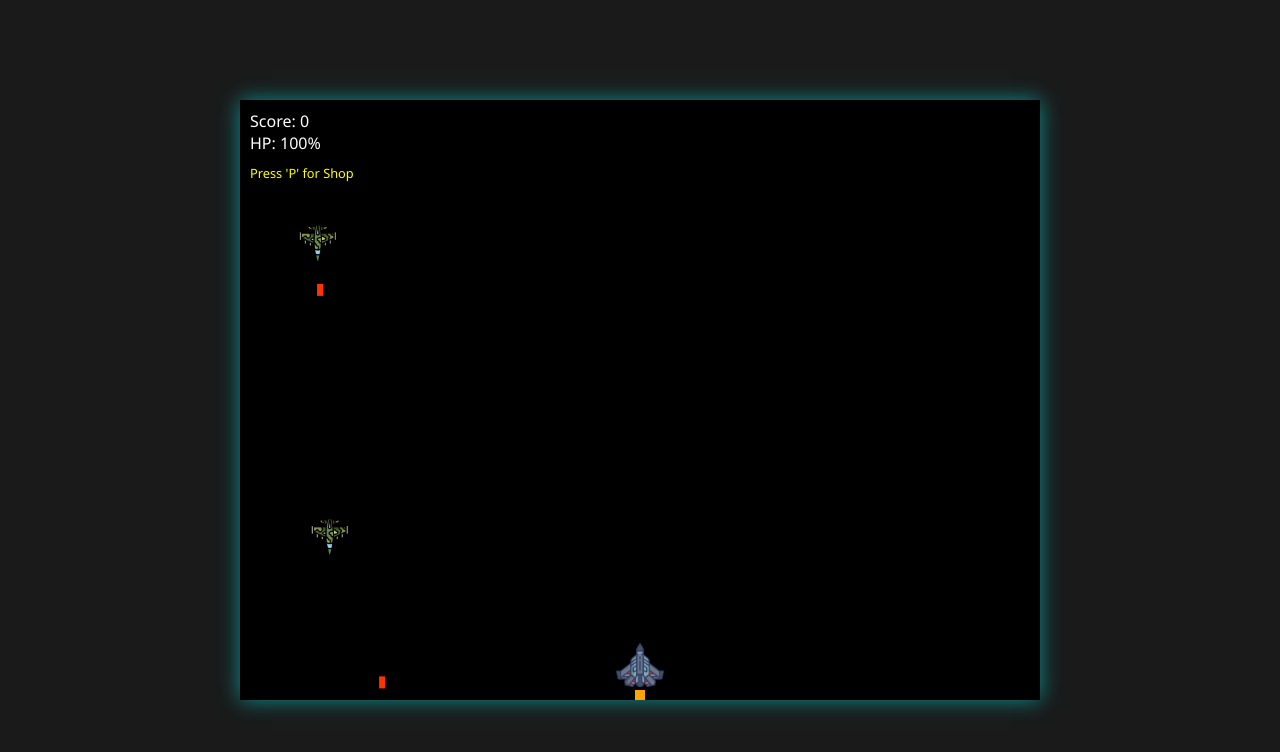
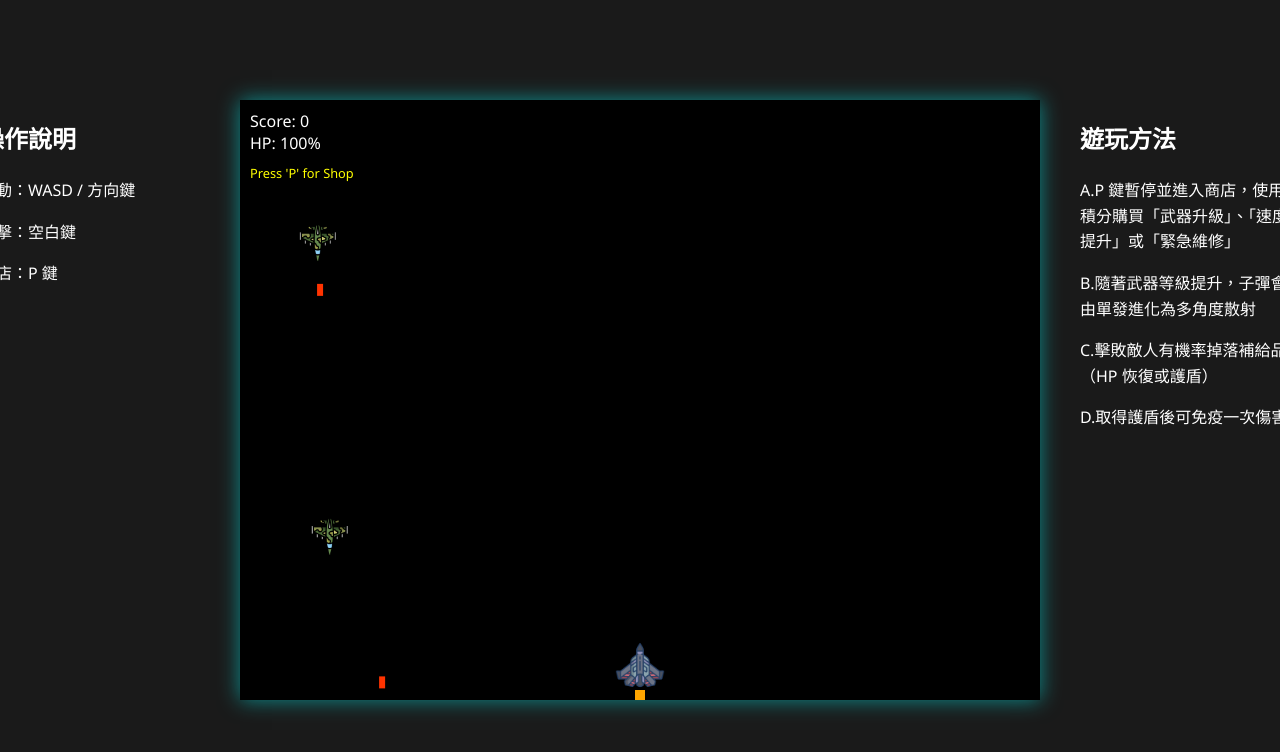
Before and after one commit to johnnychou1107/SpaceGuardian, a plain HTML site: page index.html in a window 1280 px wide. Drawn offline with Linux system fonts and the light colour scheme.

Commit message:
Add files via upload

```diff
--- a/index.html
+++ b/index.html
@@ -15,6 +15,18 @@
             align-items: center;
             height: 100vh;
         }
+
+        #mainWrapper {
+            display: flex;
+            align-items: flex-start;
+            gap: 40px;
+        }
+
+        .sidebar {
+            width: 220px;
+            line-height: 1.6;
+        }
+
         #gameContainer {
             position: relative;
             box-shadow: 0 0 20px rgba(0, 255, 255, 0.5);
@@ -33,6 +45,14 @@
 </head>
 <body>
 
+<div id="mainWrapper">
+    <div class="sidebar">
+        <h2>操作說明</h2>
+        <p>移動：WASD / 方向鍵</p>
+        <p>射擊：空白鍵</p>
+        <p>商店：P 鍵</p>
+    </div>
+
     <div id="gameContainer">
         <canvas id="gameCanvas" width="800" height="600"></canvas>
         <div id="uiLayer">
@@ -42,6 +62,15 @@
         </div>
     </div>
 
+    <div class="sidebar">
+        <h2>遊玩方法</h2>
+        <p>A.P 鍵暫停並進入商店，使用積分購買「武器升級」、「速度提升」或「緊急維修」</p>
+        <p>B.隨著武器等級提升，子彈會由單發進化為多角度散射 </p>
+        <p>C.擊敗敵人有機率掉落補給品（HP 恢復或護盾）</p>
+        <p>D.取得護盾後可免疫一次傷害</p>
+    </div>
+</div>
+
 <script src="game.js"></script>
 </body>
 </html>
```
Lines whose indentation alone changed are shown as unchanged.
